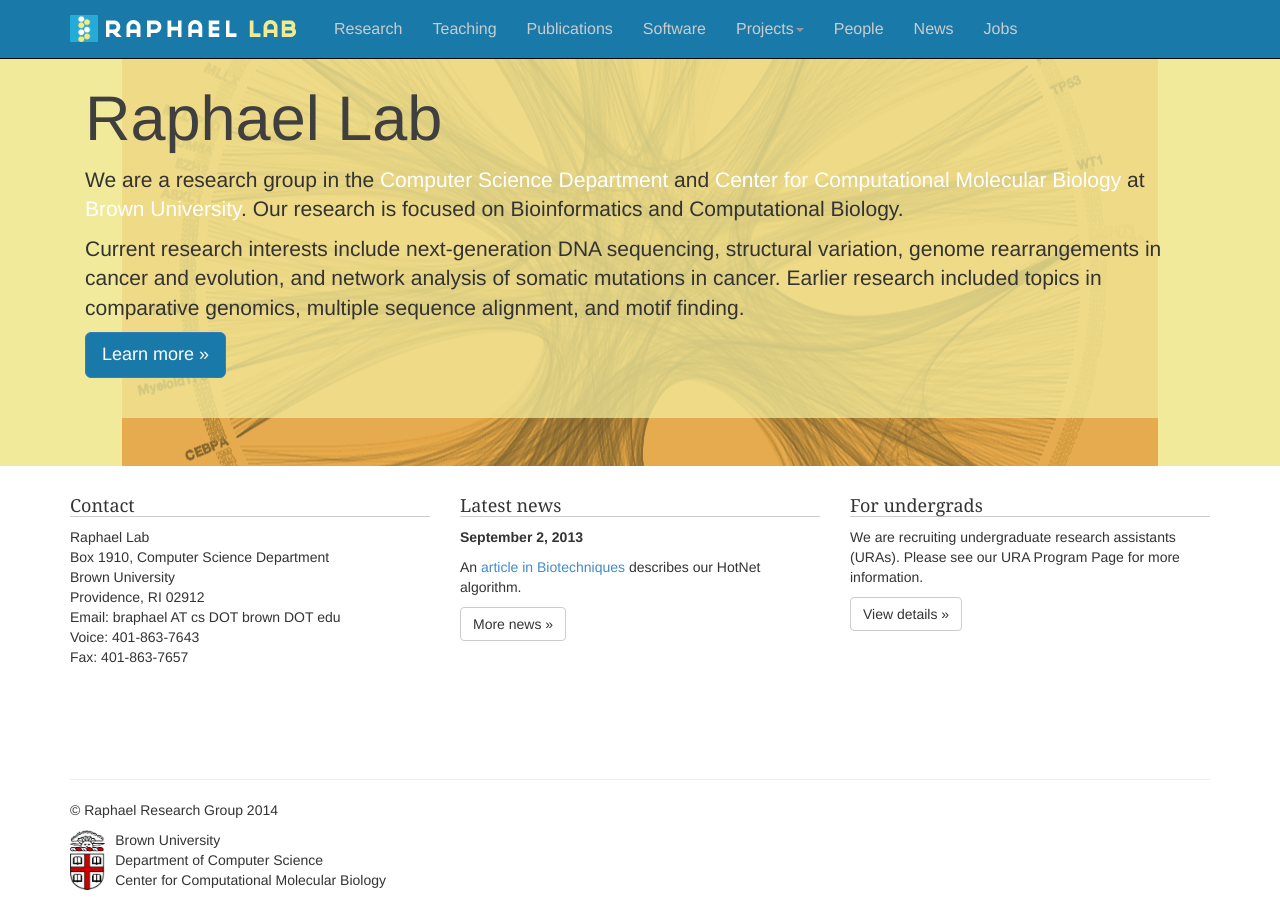
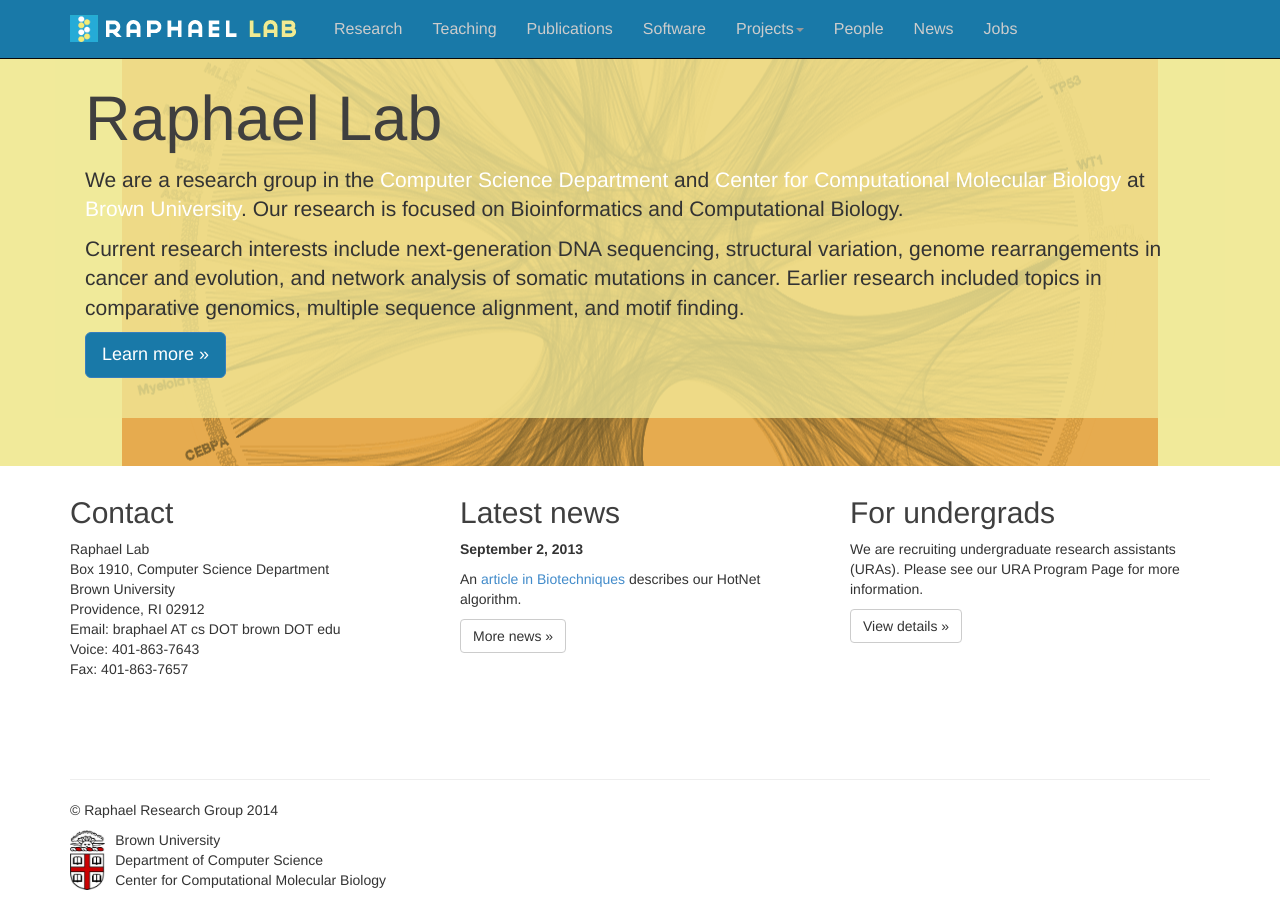
Before and after one commit to raphael-group/raphael-group.github.io, a Jekyll site: the page built from index.html, in a window 1280 px wide and 900 px high, scrolled down 61 px. Built offline with Jekyll 4.4.1, drawn with Linux system fonts in a browser that asks for light colours; nearby versions of some CDN libraries; Markdown is read by kramdown in place of the engine named in the settings.

Commit message:
Fixes jubmotron CSS issues after move to common layout

```diff
--- a/css/jumbotron.css
+++ b/css/jumbotron.css
@@ -20,6 +20,13 @@
   font-family: "Helvetica Neue",Helvetica,Arial,sans-serif;
   font-weight: 500;
 }
+.col-md-4 h2 {
+  color: #3f3f3f;
+  border-bottom: none;
+  font-family: "Helvetica Neue",Helvetica,Arial,sans-serif;
+  font-weight: 500;
+  font-size: 30px;
+}
 .jumbotron a {
   color: #ffffff;
 }
--- a/index.html
+++ b/index.html
@@ -38,6 +38,7 @@
    </div>
     <div class="col-md-4">
       <h2>For undergrads</h2>
+
       <p>We are recruiting undergraduate research assistants (URAs). Please see our URA Program Page for more information.</p>
       <p><a class="btn btn-default" href="http://compbio.cs.brown.edu/ura" role="button">View details &raquo;</a></p>
     </div>
```
